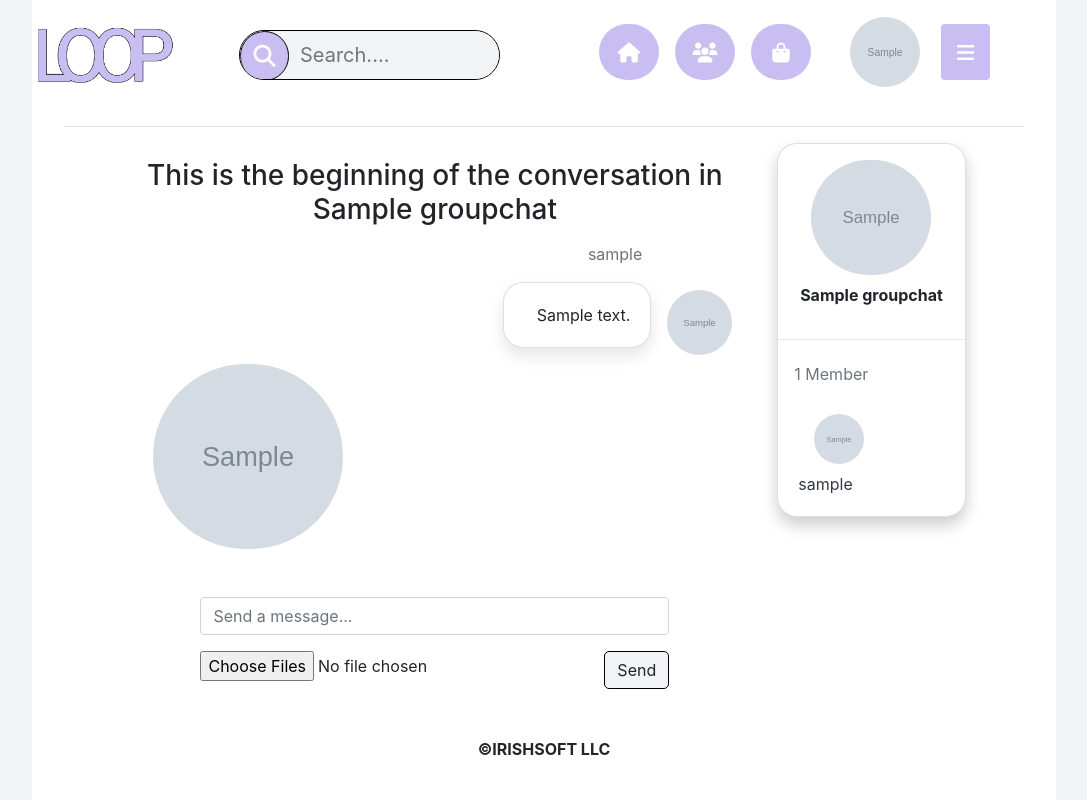
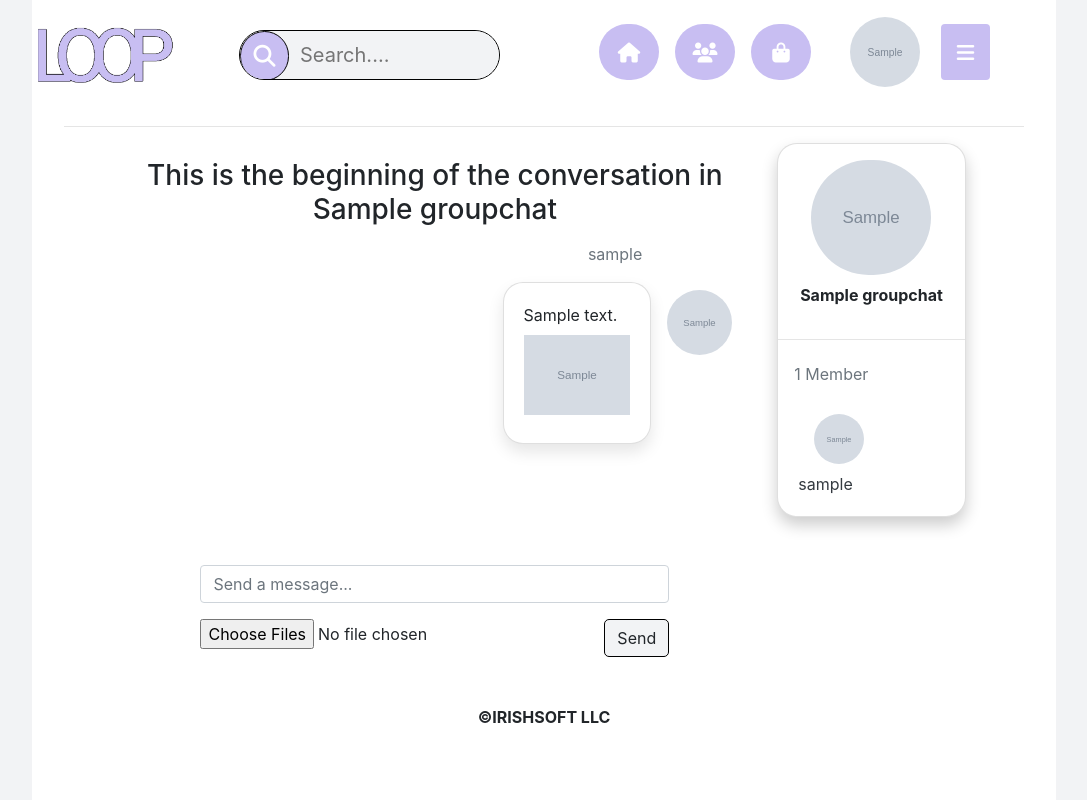
Before and after one commit to PiotrWojciechowski-dev/Loop, a Django app: a page that uses groupchat/templates/groupchats.html in a window 1280 px wide. Shown: the whole page, without its empty margins (96-1183 px from the left). Run offline with Django 3.2, Linux system fonts and the light colour scheme; a user stored in the database is signed in; tables that the repository leaves empty hold one stand-in row (values such as "Sample post"); grey boxes marked "Sample" are stand-in pictures; parts of the project's set-up code (start-up, migrations or seed data) failed here and were passed over; some libraries are stand-ins or nearby versions.

Commit message:
Changes to GroupMessagesImagesCSS

```diff
--- a/groupchat/templates/groupchats.html
+++ b/groupchat/templates/groupchats.html
@@ -21,11 +21,12 @@
                     <div class="card w-25 ml-auto card msgs my-3">
                         <div class="card-body ml-auto msg-body">
                             {{message.text}}
+                            {% if message.image %}
+                            <img src="{{message.image.url}}" alt="message image"  class="img-fluid my-2">
+                            {% endif %}
                         </div>
                     </div>
-                    {% if message.image %}
-                    <img src="{{message.image.url}}" alt="message image" style="width: 190px; height: 185px; border-radius: 100px" class="img-fluid ml-3">
-                    {% endif %}
+
 
                 {% else %}
                         <p class="text-muted" style="margin-left: 90px;">{{message.sender}}</p>
@@ -41,11 +42,11 @@
                         <div class="card w-25 msgs ml-5">
                             <div class="card-body msg-body">
                                 {{message.text}}
+                                {% if message.image %}
+                                <img src="{{message.image.url}}" alt="message image" class="img-fluid my-2">
+                                {% endif %}
                             </div>
                         </div>
-                    {% if message.image %}
-                    <img src="{{message.image.url}}" alt="message image" style="width: 190px; height: 185px; border-radius: 100px" class="img-fluid ml-3">
-                    {% endif %}
                 {% endif %}
             {% endfor %}
         </div>
```
Also changed, not shown: media/groupchat_messages/H1.jpg (added), media/messages/gettyimages-881484382-612x612.jpg (added).
